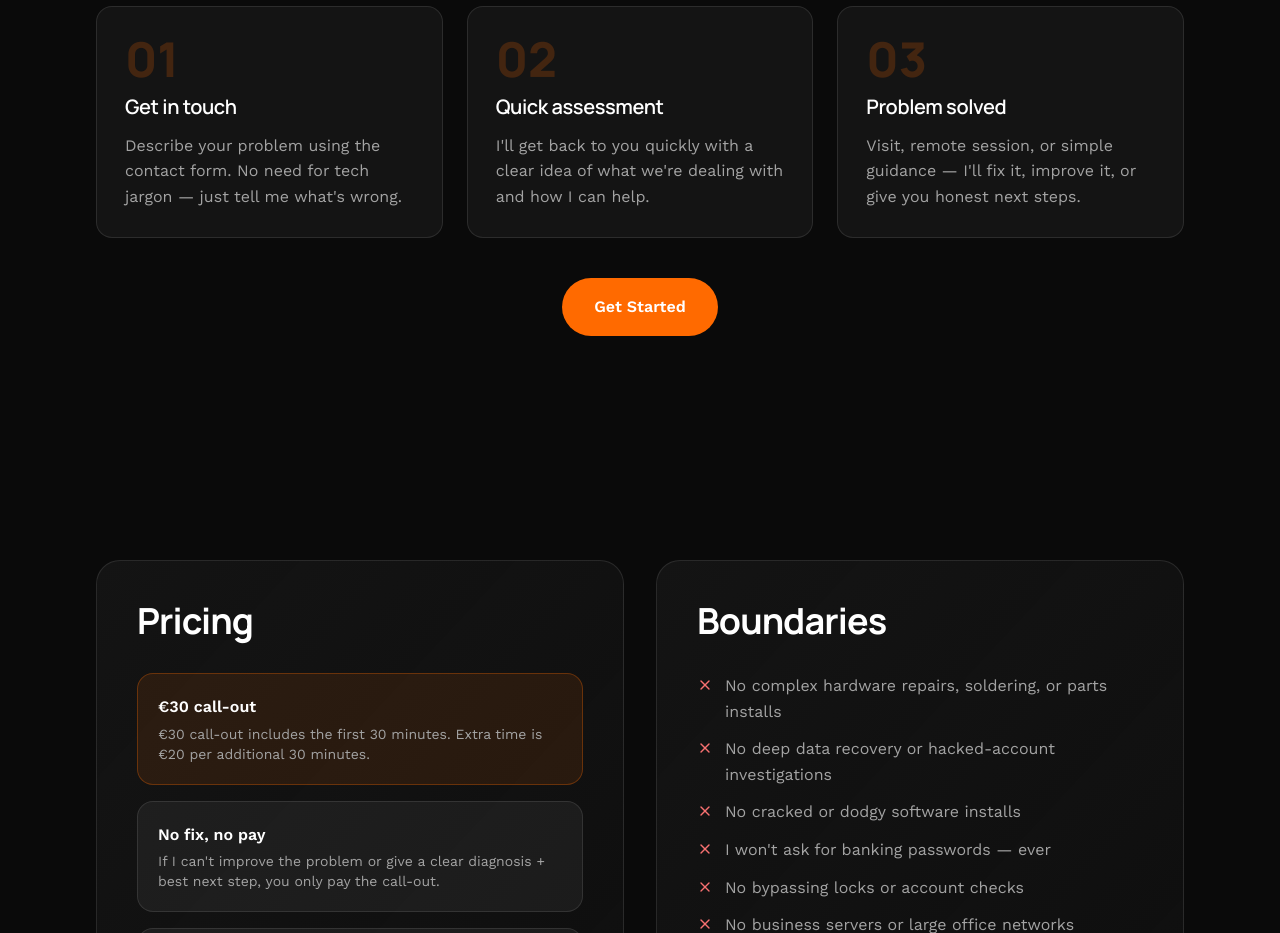
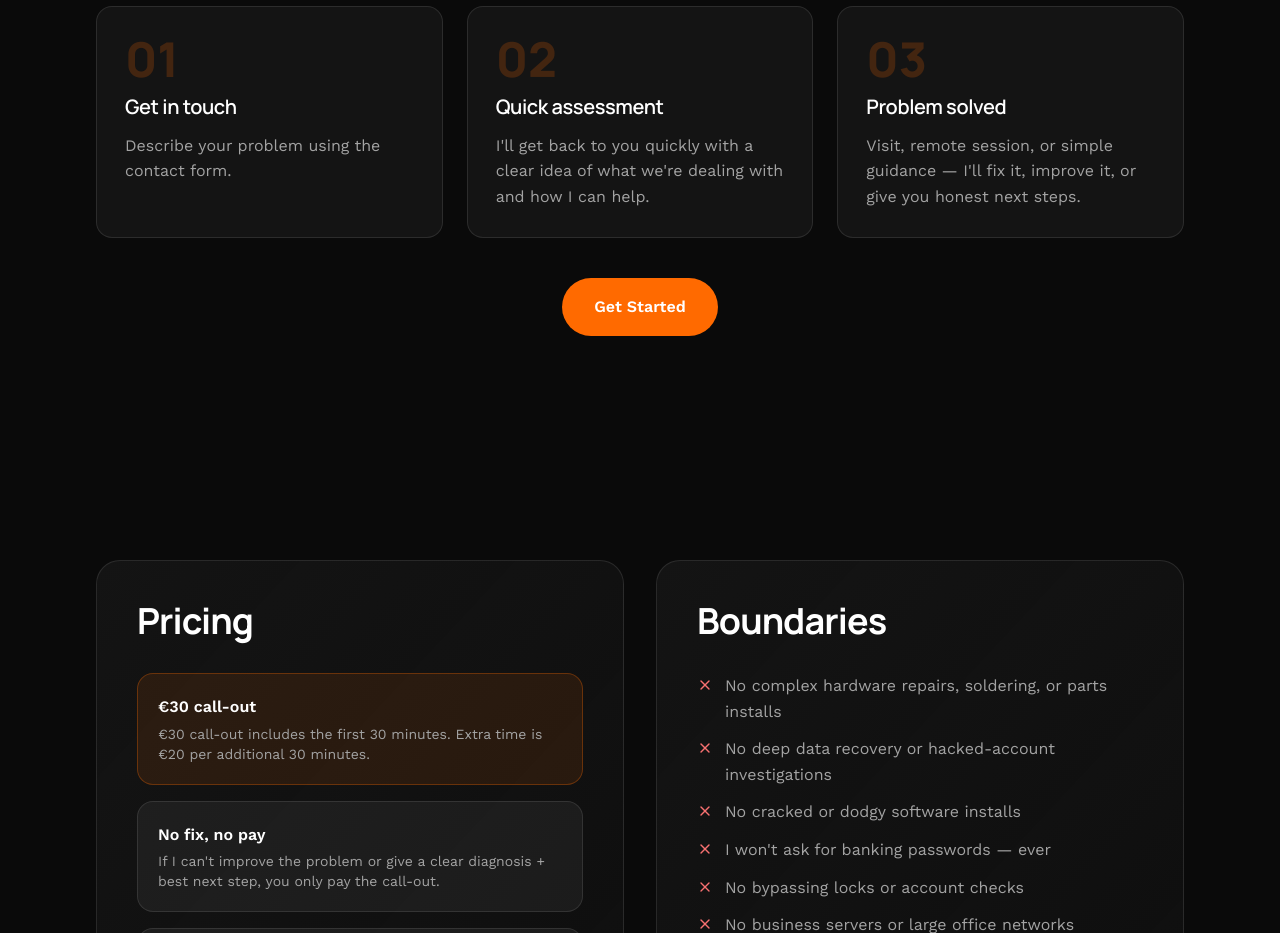
Before and after one commit to jt485-coder/jaredfixes, a React (Create React App) app in the folder frontend/: page / in a window 1280 px wide. Shown: the part 2420-3353 px from the top of the page. Built offline with nearby package versions, Linux system fonts and the light colour scheme; the HTML template or start-up script is replaced by a standard one.

Commit message:
Simplify description in HowItWorks component

```diff
--- a/frontend/src/App.js
+++ b/frontend/src/App.js
@@ -389,7 +389,7 @@ const Services = () => {
 // How It Works Section
 const HowItWorks = ({ onOpenContact }) => {
   const steps = [
-    { number: '01', title: 'Get in touch', desc: 'Describe your problem using the contact form. No need for tech jargon — just tell me what\'s wrong.' },
+    { number: '01', title: 'Get in touch', desc: 'Describe your problem using the contact form.' },
     { number: '02', title: 'Quick assessment', desc: 'I\'ll get back to you quickly with a clear idea of what we\'re dealing with and how I can help.' },
     { number: '03', title: 'Problem solved', desc: 'Visit, remote session, or simple guidance — I\'ll fix it, improve it, or give you honest next steps.' }
   ];
```
